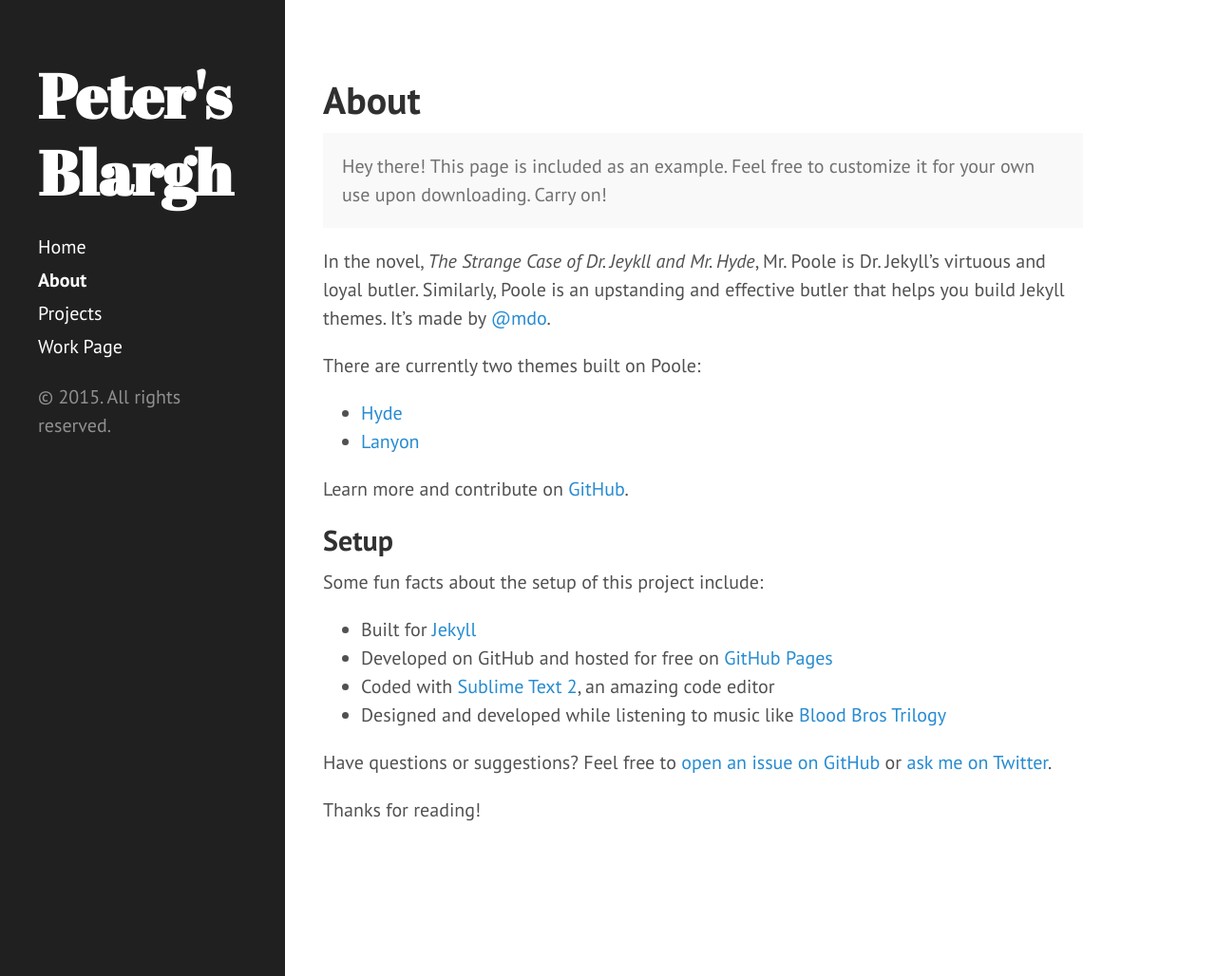
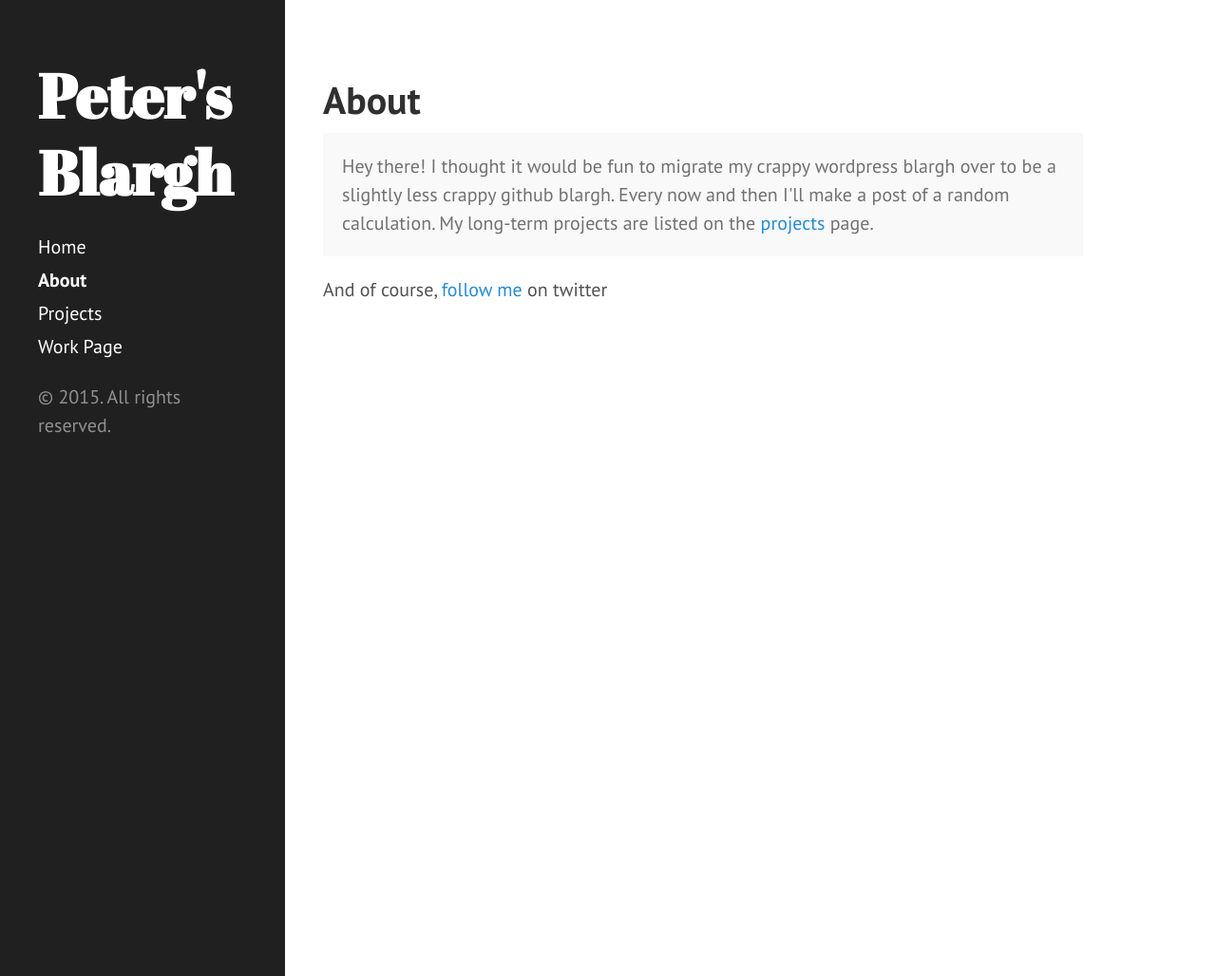
Before and after one commit to yoachim/yoachim.github.io, a Jekyll site: the page built from about.md, in a window 1280 px wide and 1028 px high. Shown: the whole window at 95% size. Built offline with Jekyll 4.4.1, drawn with Linux system fonts in a browser that asks for light colours.

Commit message:
update about

```diff
--- a/about.md
+++ b/about.md
@@ -4,27 +4,9 @@ title: About
 ---
 
 <p class="message">
-  Hey there! This page is included as an example. Feel free to customize it for your own use upon downloading. Carry on!
+  Hey there! I thought it would be fun to migrate my crappy wordpress blargh over to be a slightly less crappy github blargh.
+
+Every now and then I'll make a post of a random calculation. My long-term projects are listed on the <a href="/projects">projects</a> page.
 </p>
 
-In the novel, *The Strange Case of Dr. Jeykll and Mr. Hyde*, Mr. Poole is Dr. Jekyll's virtuous and loyal butler. Similarly, Poole is an upstanding and effective butler that helps you build Jekyll themes. It's made by [@mdo](https://twitter.com/mdo).
-
-There are currently two themes built on Poole:
-
-* [Hyde](http://hyde.getpoole.com)
-* [Lanyon](http://lanyon.getpoole.com)
-
-Learn more and contribute on [GitHub](https://github.com/poole).
-
-## Setup
-
-Some fun facts about the setup of this project include:
-
-* Built for [Jekyll](http://jekyllrb.com)
-* Developed on GitHub and hosted for free on [GitHub Pages](https://pages.github.com)
-* Coded with [Sublime Text 2](http://sublimetext.com), an amazing code editor
-* Designed and developed while listening to music like [Blood Bros Trilogy](https://soundcloud.com/maddecent/sets/blood-bros-series)
-
-Have questions or suggestions? Feel free to [open an issue on GitHub](https://github.com/poole/issues/new) or [ask me on Twitter](https://twitter.com/mdo).
-
-Thanks for reading!
+And of course, [follow me](https://twitter.com/PeterYoachim) on twitter
```
Also changed, not shown: _posts/2015-05-02-commute_options.md (+1 -1 lines).
